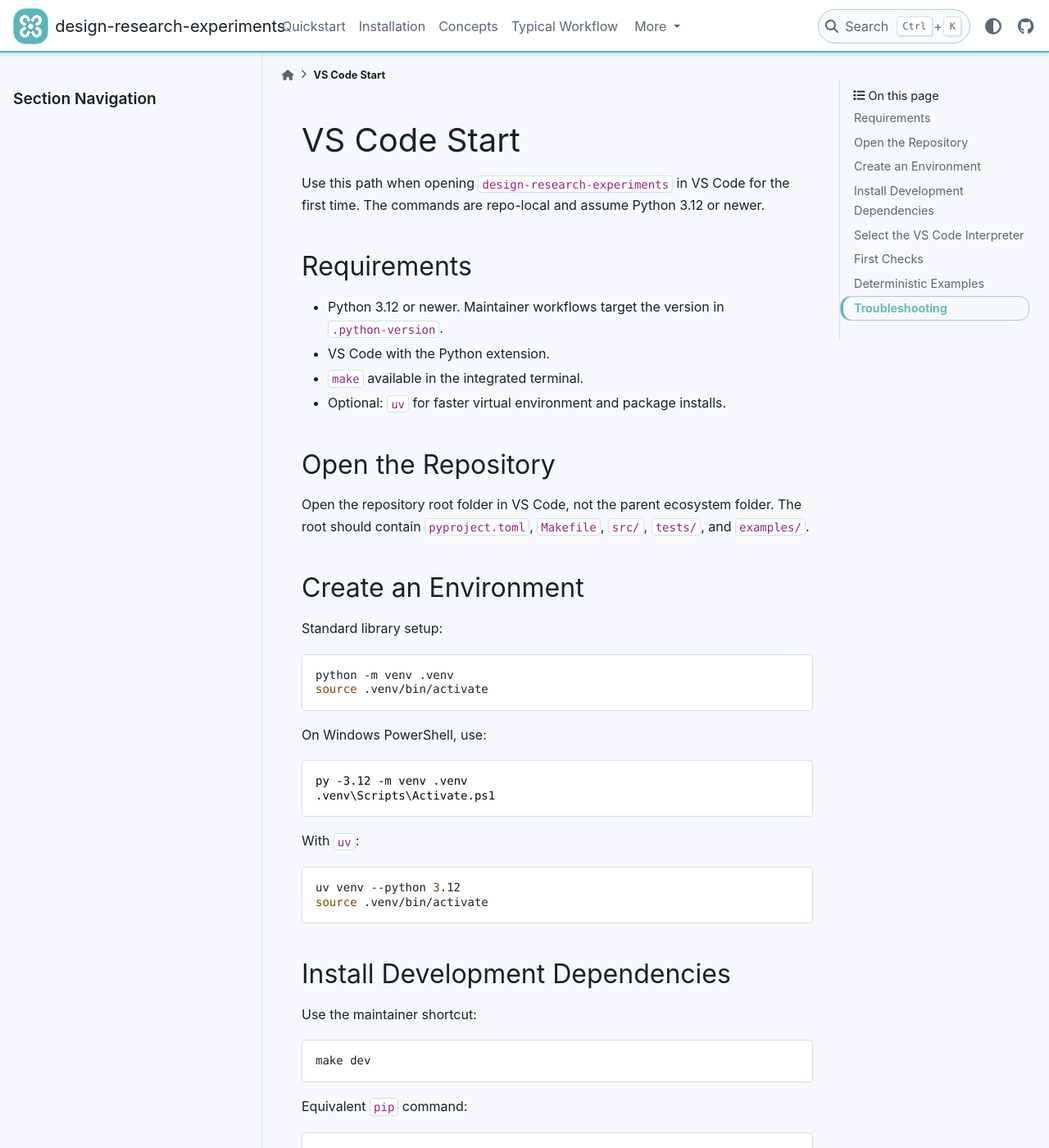
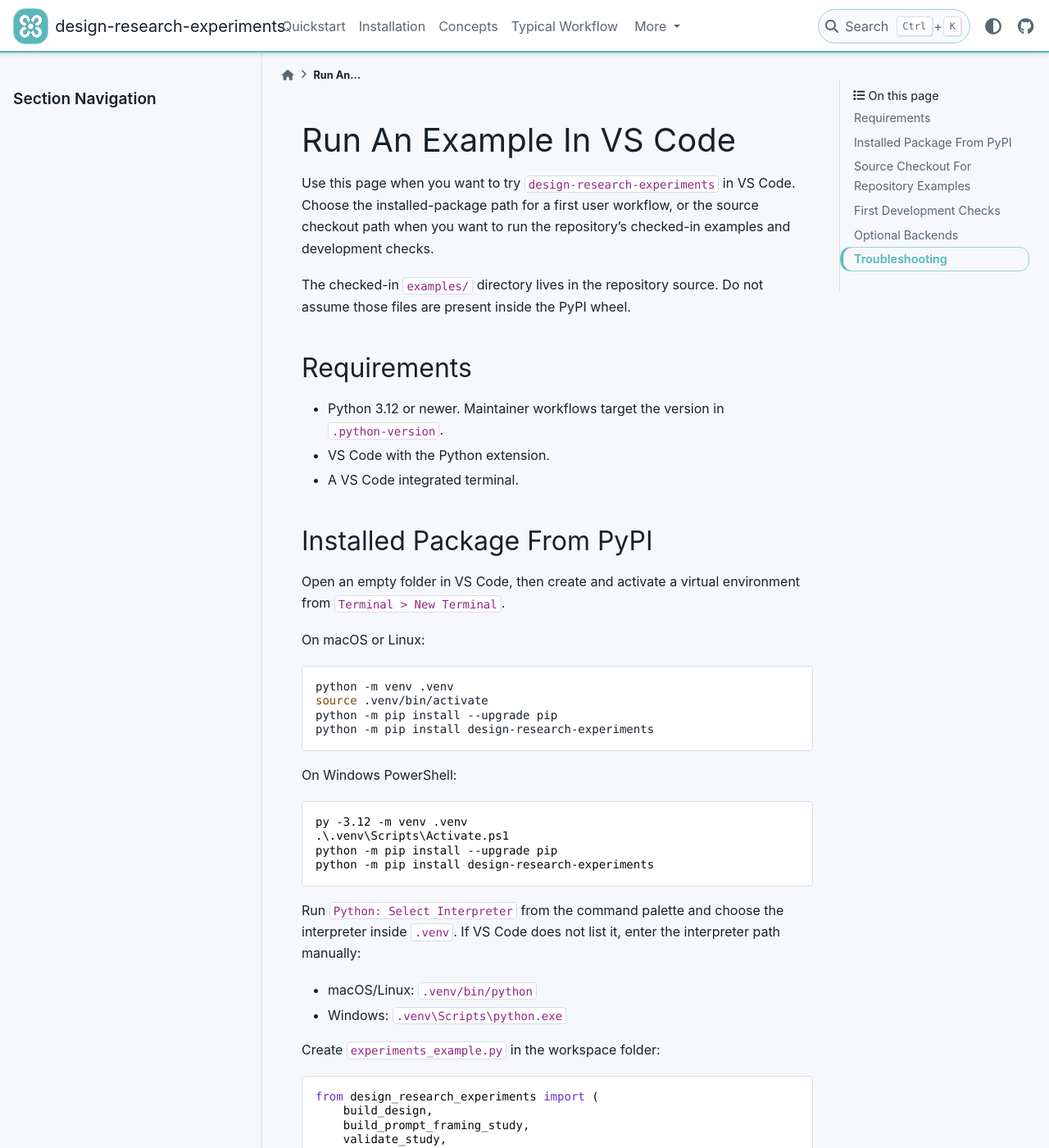
Before and after one commit to cmudrc/design-research-experiments, a Sphinx documentation site: the page built from docs/vscode_start.rst, in a window 1280 px wide and 1400 px high. Shown: the whole window at 82% size. Built offline with Sphinx 7.4.7 and the PyData theme 0.15.4, drawn with Linux system fonts in a browser that asks for light colours; some of the changed text lies outside the part shown.

Commit message:
Document PyPI VS Code example path

```diff
--- a/docs/vscode_start.rst
+++ b/docs/vscode_start.rst
@@ -1,8 +1,13 @@
-VS Code Start
-=============
+Run An Example In VS Code
+=========================
 
-Use this path when opening ``design-research-experiments`` in VS Code for the
-first time. The commands are repo-local and assume Python 3.12 or newer.
+Use this page when you want to try ``design-research-experiments`` in VS Code.
+Choose the installed-package path for a first user workflow, or the source
+checkout path when you want to run the repository's checked-in examples and
+development checks.
+
+The checked-in ``examples/`` directory lives in the repository source. Do not
+assume those files are present inside the PyPI wheel.
 
 Requirements
 ------------
@@ -10,64 +15,31 @@
 - Python 3.12 or newer. Maintainer workflows target the version in
   ``.python-version``.
 - VS Code with the Python extension.
-- ``make`` available in the integrated terminal.
-- Optional: ``uv`` for faster virtual environment and package installs.
+- A VS Code integrated terminal.
 
-Open the Repository
--------------------
+Installed Package From PyPI
+---------------------------
 
-Open the repository root folder in VS Code, not the parent ecosystem folder. The
-root should contain ``pyproject.toml``, ``Makefile``, ``src/``, ``tests/``, and
-``examples/``.
+Open an empty folder in VS Code, then create and activate a virtual
+environment from ``Terminal > New Terminal``.
 
-Create an Environment
----------------------
-
-Standard library setup:
+On macOS or Linux:
 
 .. code-block:: bash
 
    python -m venv .venv
    source .venv/bin/activate
+   python -m pip install --upgrade pip
+   python -m pip install design-research-experiments
 
-On Windows PowerShell, use:
+On Windows PowerShell:
 
 .. code-block:: powershell
 
    py -3.12 -m venv .venv
-   .venv\Scripts\Activate.ps1
-
-With ``uv``:
-
-.. code-block:: bash
-
-   uv venv --python 3.12
-   source .venv/bin/activate
-
-Install Development Dependencies
---------------------------------
-
-Use the maintainer shortcut:
-
-.. code-block:: bash
-
-   make dev
-
-Equivalent ``pip`` command:
-
-.. code-block:: bash
-
-   python -m pip install --upgrade pip setuptools wheel
-   python -m pip install -e ".[dev]"
-
-Equivalent ``uv`` command:
-
-.. code-block:: bash
-
-   uv pip install -e ".[dev]"
-
-Select the VS Code Interpreter
-------------------------------
+   .\.venv\Scripts\Activate.ps1
+   python -m pip install --upgrade pip
+   python -m pip install design-research-experiments
 
 Run ``Python: Select Interpreter`` from the command palette and choose the
 interpreter inside ``.venv``. If VS Code does not list it, enter the interpreter
@@ -76,8 +48,62 @@
 - macOS/Linux: ``.venv/bin/python``
 - Windows: ``.venv\Scripts\python.exe``
 
-First Checks
-------------
+Create ``experiments_example.py`` in the workspace folder:
+
+.. code-block:: python
+
+   from design_research_experiments import (
+       build_design,
+       build_prompt_framing_study,
+       validate_study,
+   )
+
+   study = build_prompt_framing_study()
+   errors = validate_study(study)
+   if errors:
+       raise RuntimeError("\n".join(errors))
+
+   conditions = build_design(study)
+   print(study.study_id)
+   print(f"conditions: {len(conditions)}")
+
+Run the file with VS Code's ``Run Python File`` action, or run:
+
+.. code-block:: bash
+
+   python experiments_example.py
+
+Source Checkout For Repository Examples
+---------------------------------------
+
+Use this path when you want the checked-in examples, docs, tests, and optional
+development tooling.
+
+.. code-block:: bash
+
+   git clone https://github.com/cmudrc/design-research-experiments.git
+   cd design-research-experiments
+   python -m venv .venv
+   source .venv/bin/activate
+   python -m pip install --upgrade pip setuptools wheel
+   python -m pip install -e ".[dev]"
+
+Equivalent maintainer shortcut:
+
+.. code-block:: bash
+
+   make dev
+
+Run the deterministic example path from the integrated terminal:
+
+.. code-block:: bash
+
+   make run-example
+   make examples-test
+   python examples/basic_usage.py
+
+First Development Checks
+------------------------
 
 Run the checks from VS Code's integrated terminal:
 
@@ -90,21 +116,15 @@
 ``make qa`` runs linting, formatting checks, type checks, and tests. Run
 ``make coverage`` before merge when changing tested behavior.
 
-Deterministic Examples
-----------------------
+Optional Backends
+-----------------
 
-Run the deterministic example path from the integrated terminal:
+Install optional design-of-experiments backends only when a workflow needs
+them:
 
 .. code-block:: bash
 
-   make run-example
-   make examples-test
-
-To run the primary script directly:
-
-.. code-block:: bash
-
-   PYTHONPATH=src python examples/basic_usage.py
+   python -m pip install -e ".[doe]"
 
 Troubleshooting
 ---------------
@@ -113,8 +133,8 @@
   interpreter and reload the window.
 - If ``make`` uses the wrong Python, activate ``.venv`` in the terminal or run
   ``PYTHON=.venv/bin/python make test``.
-- If Windows activation is blocked, enable script execution for the current
-  user or use the VS Code Python extension's environment activation.
+- If Windows activation is blocked, switch the terminal profile to Command
+  Prompt and run ``.\.venv\Scripts\activate.bat``.
 - If optional design-of-experiments backends are needed, install
   ``pip install -e ".[doe]"`` inside the active environment.
 - Avoid committing generated runtime output under ``artifacts/``,
```
Also changed, not shown: CONTRIBUTING.md (+2 -2 lines), README.md (+2 -1 lines).
